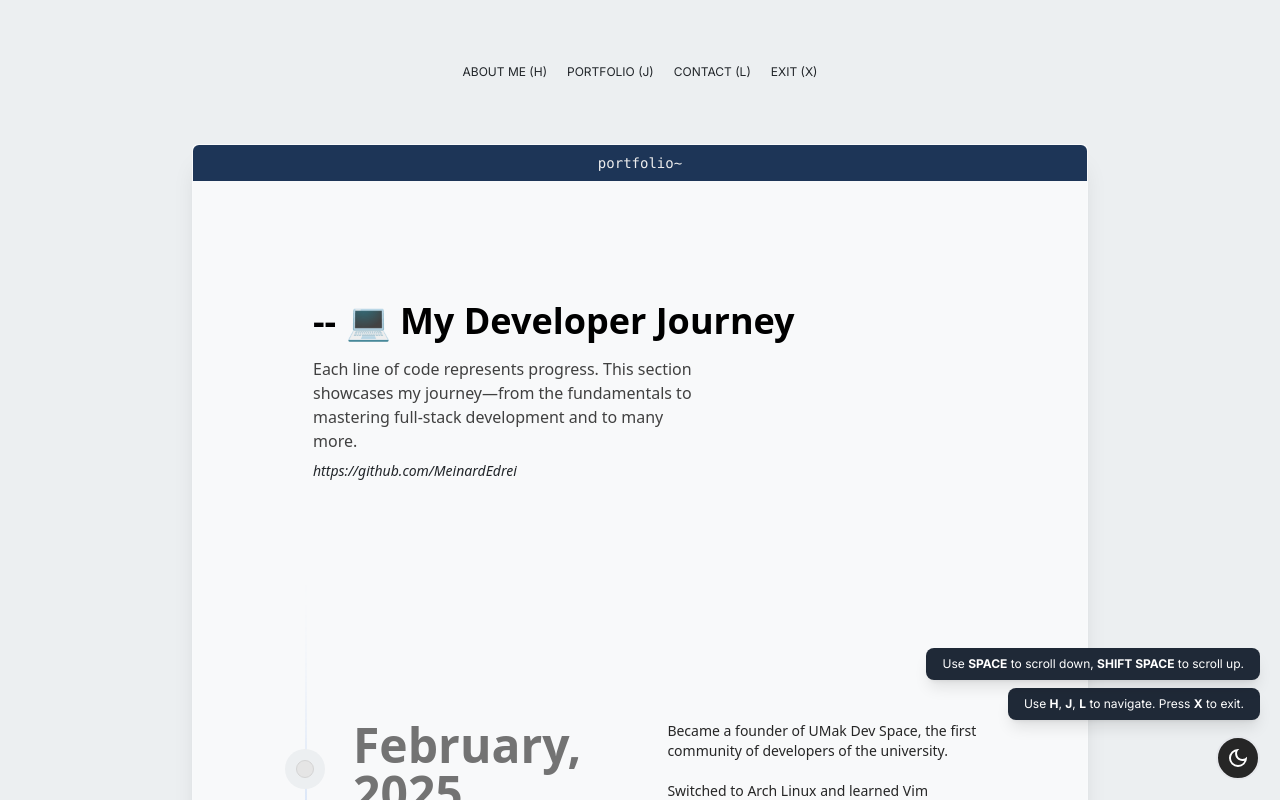
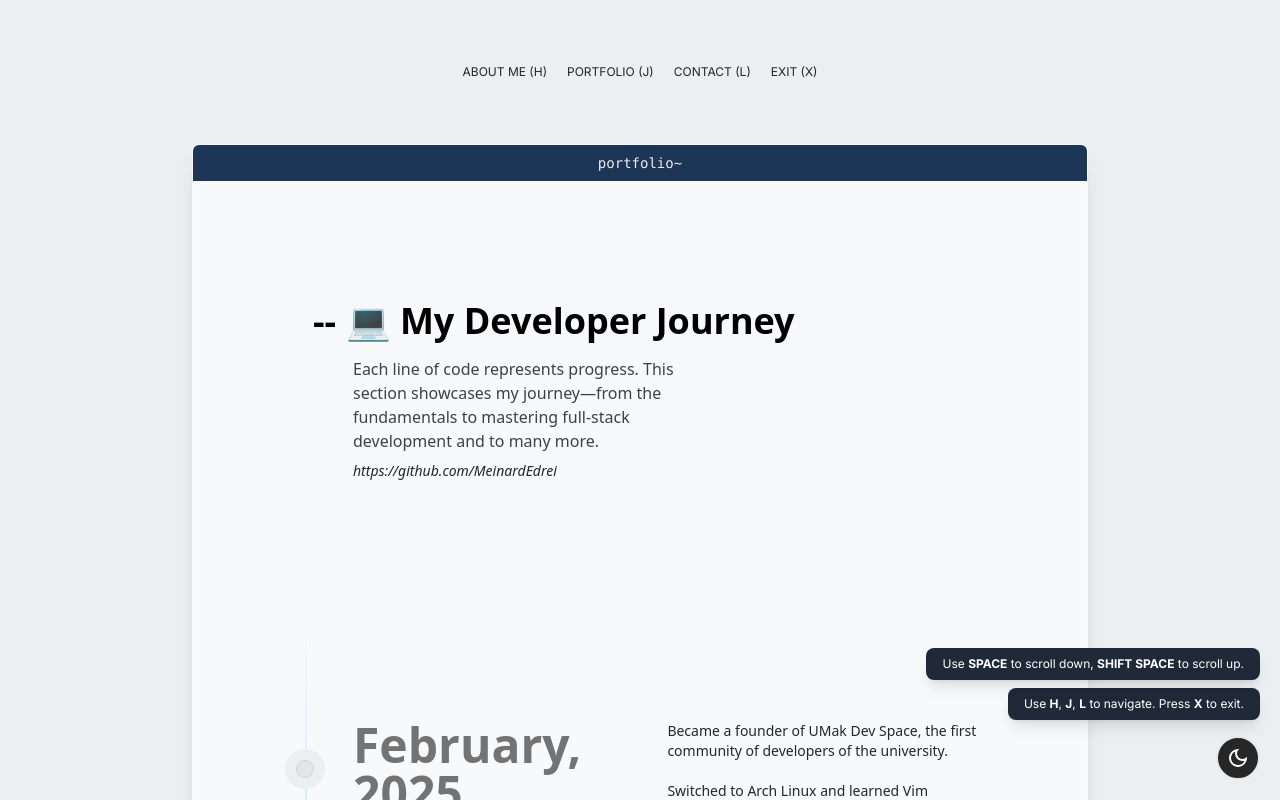
Before and after one commit to MeinardEdrei/Portfolio-Website, a Next.js app: page /Portfolio in a window 1280 px wide. Shown: the top 800 px of the page. Built offline with nearby package versions, Linux system fonts and the light colour scheme.

Commit message:
🎨 Enhanced UI/UX

```diff
--- a/app/About/page.js
+++ b/app/About/page.js
@@ -43,7 +43,7 @@ const AboutMePage = () => {
                     -- Hi, I'm Meinard 👋🏼
                   </h1>
 
-                  <div className="space-y-4">
+                  <div className="space-y-4 max-w-lg">
                     <p>
                       A Full-Stack Developer pursuing a Bachelor of Computer Science in Application Development at the University of Makati.
                     </p>
--- a/app/Contact/page.js
+++ b/app/Contact/page.js
@@ -20,7 +20,7 @@ const ContactPage = () => {
                 <h1 className="md:text-2xl text-lg font-semibold mb-5">
                   -- 🔗 Connect with Me
                 </h1>
-                <p>
+                <p className="max-w-sm">
                   I welcome the opportunity to discuss your project. Please contact me via <Link href='https://mail.google.com/mail/?view=cm&fs=1&to=meinardsantoss@gmail.com' className="font-medium underline">email</Link> to schedule a consultation.
                 </p>
               </div>
--- a/app/Portfolio/page.js
+++ b/app/Portfolio/page.js
@@ -164,11 +164,11 @@ const page = () => {
                     -- 📜 My Certifications
                   </h2>
                   <p
-                    className="text-sm md:text-base max-w-sm">
+                    className="pl-10 text-sm md:text-base max-w-sm">
                     These are my industry-related certificates that I have obtained throughout my journey from Senior High School up to this date.
                   </p>
                 </div>
-                <div className="grid grid-cols-2 gap-3 mt-[5vw]">
+                <div className="pl-10 grid grid-cols-2 gap-3 mt-[5vw]">
                   {certificates.map((item, index) => (
                     <div key={index} onClick={() => setSelectedImage(item.image)}>
                       <Image
--- a/components/ui/timeline.js
+++ b/components/ui/timeline.js
@@ -40,10 +40,10 @@ export const Timeline = ({
           -- 💻 My Developer Journey
         </h2>
         <p
-          className="text-neutral-700 dark:text-neutral-300 text-sm md:text-base max-w-sm">
+          className="pl-10 text-neutral-700 dark:text-neutral-300 text-sm md:text-base max-w-sm">
           Each line of code represents progress. This section showcases my journey—from the fundamentals to mastering full-stack development and to many more.
         </p>
-        <p className="mt-2 text-sm">
+        <p className="mt-2 pl-10 text-sm">
           <Link href='https://github.com/MeinardEdrei' className='italic hover:underline font-light'> https://github.com/MeinardEdrei</Link>
         </p>
       </div>
```
